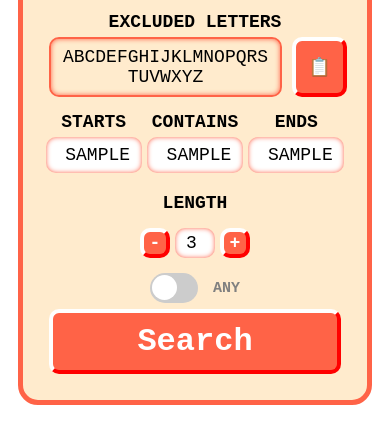
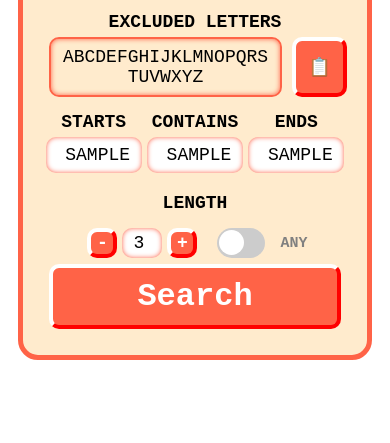
Before and after one commit to adamlemmo/wrdhelpr, a website built with Vite: page index.html in a window 390 px wide. Both pictures are taken after typing "Sample", "Sample", "Sample", "Sample" into the empty fields and a click on the button "Search". Shown: the part 309-752 px from the top of the page. Built offline with nearby package versions, Linux system fonts and the light colour scheme; no server answers.

Commit message:
fix(ui): Correct input synchronization and mobile layout
- Fixes a bug where the main letter input was being overwritten by the search filter fields. The main input is now the source of truth.
- Corrects the mobile layout for the word length controls, ensuring the number spinner and 'Any' toggle appear side-by-side.

```diff
--- a/index.html
+++ b/index.html
@@ -60,6 +60,7 @@
             <!-- Word Length Filter (Number Ticker and Any Switch) -->
             <div class="length-control-group">
                 <label for="wordLengthInput">Length</label>
+                <div class="length-controls-wrapper">
                     <div class="number-ticker">
                         <button type="button" id="decreaseLength">-</button>
                         <input type="number" id="wordLengthInput" min="3" max="16" value="3" readonly>
@@ -69,6 +70,7 @@
                         <input type="checkbox" id="anyLengthToggle" class="switch-checkbox">
                         <label for="anyLengthToggle" class="switch-label"></label>
                         <span class="switch-text">Any</span>
+                    </div>
                 </div>
             </div>
 
--- a/src/style.css
+++ b/src/style.css
@@ -211,6 +211,13 @@ p {
   width: fit-content;
   margin-left: auto;
   margin-right: auto;
+}
+
+.length-controls-wrapper {
+    display: flex;
+    align-items: center;
+    justify-content: center;
+    gap: 15px;
 }
 
 .length-control-group label {
--- a/src/wordSearch.js
+++ b/src/wordSearch.js
@@ -23,38 +23,42 @@ function setupInputValidation() {
   const startsWithInputEl = document.getElementById('startsWithInput');
   const containsInputEl = document.getElementById('containsInput');
   const endsWithInputEl = document.getElementById('endsWithInput');
+  const searchInputs = [startsWithInputEl, containsInputEl, endsWithInputEl];
 
-  const syncUserInput = () => {
-    const starts = startsWithInputEl.value.toUpperCase();
-    const contains = containsInputEl.value.toUpperCase();
-    const ends = endsWithInputEl.value.toUpperCase();
+  // When user types in the main input, validate the search fields
+  userInputEl.addEventListener('input', () => {
+    const allowedLetters = new Set(userInputEl.value.toUpperCase().split(''));
 
-    const allChars = new Set((starts + contains + ends).split(''));
-    const sortedChars = Array.from(allChars).sort().join('');
+    searchInputs.forEach(input => {
+      let originalValue = input.value.toUpperCase();
+      let filteredValue = originalValue.split('').filter(char => allowedLetters.has(char)).join('');
 
-    userInputEl.value = sortedChars;
-  };
+      if (originalValue !== filteredValue) {
+        input.value = filteredValue;
+      }
+    });
+  });
 
-  const validateAndSync = (inputElement) => {
-    // Clean the current input field (letters only, uppercase)
-    let cleanedValue = inputElement.value.toUpperCase().replace(/[^A-Z]/g, '');
-    if (inputElement.value !== cleanedValue) {
-      inputElement.value = cleanedValue;
-    }
+  // When user types in a search field, add new letters to the main input
+  searchInputs.forEach(input => {
+    input.addEventListener('input', () => {
+      let cleanedValue = input.value.toUpperCase().replace(/[^A-Z]/g, '');
+      if (input.value !== cleanedValue) {
+        input.value = cleanedValue;
+      }
 
-    // Sync all letters to the main userInput field
-    syncUserInput();
-  };
+      const combinedLetters = new Set(userInputEl.value.toUpperCase().split(''));
+      cleanedValue.split('').forEach(char => combinedLetters.add(char));
 
-  if (startsWithInputEl) {
-    startsWithInputEl.addEventListener('input', () => validateAndSync(startsWithInputEl));
-  }
-  if (containsInputEl) {
-    containsInputEl.addEventListener('input', () => validateAndSync(containsInputEl));
-  }
-  if (endsWithInputEl) {
-    endsWithInputEl.addEventListener('input', () => validateAndSync(endsWithInputEl));
-  }
+      const sortedChars = Array.from(combinedLetters).sort().join('');
+
+      if (userInputEl.value !== sortedChars) {
+        userInputEl.value = sortedChars;
+        // Trigger the input event on userInput to re-validate the other fields
+        userInputEl.dispatchEvent(new Event('input'));
+      }
+    });
+  });
 }
 
 /**
```
Lines whose indentation alone changed are shown as unchanged.
